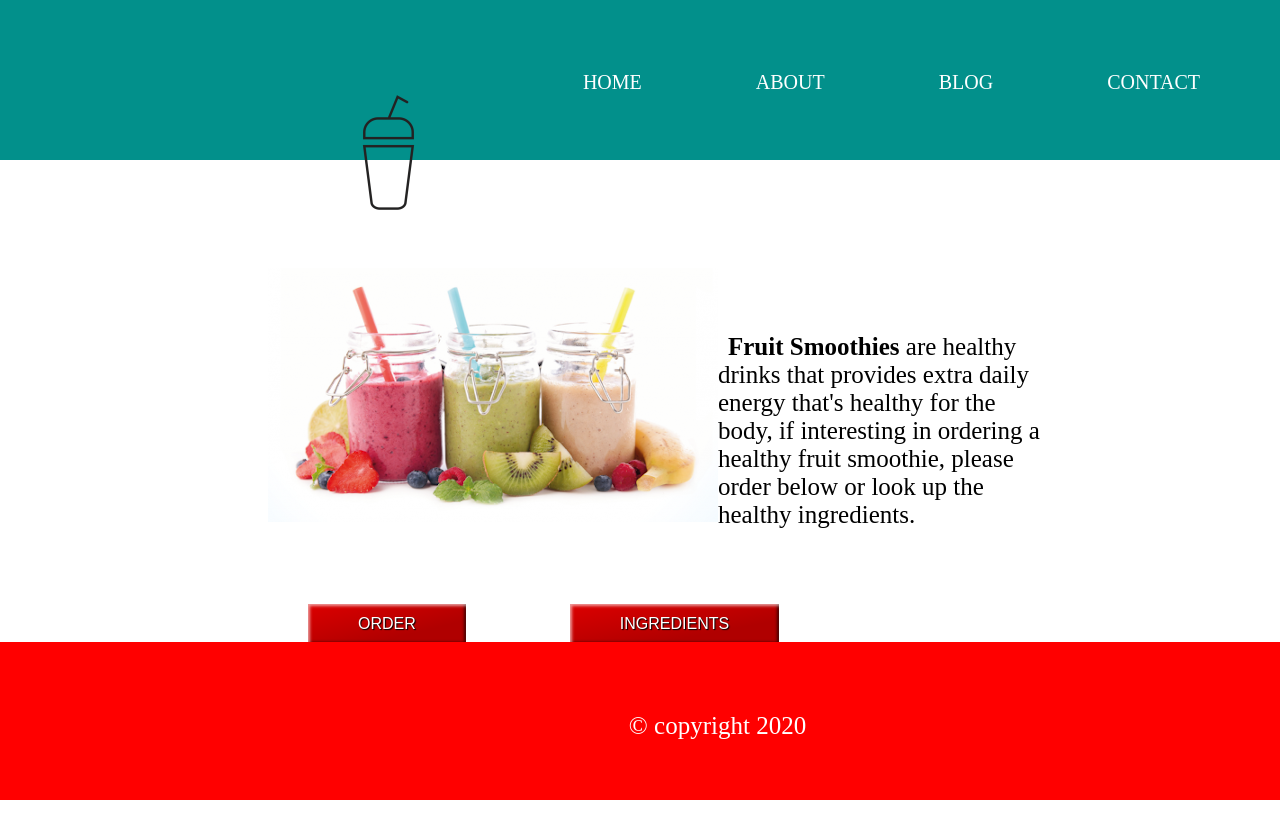
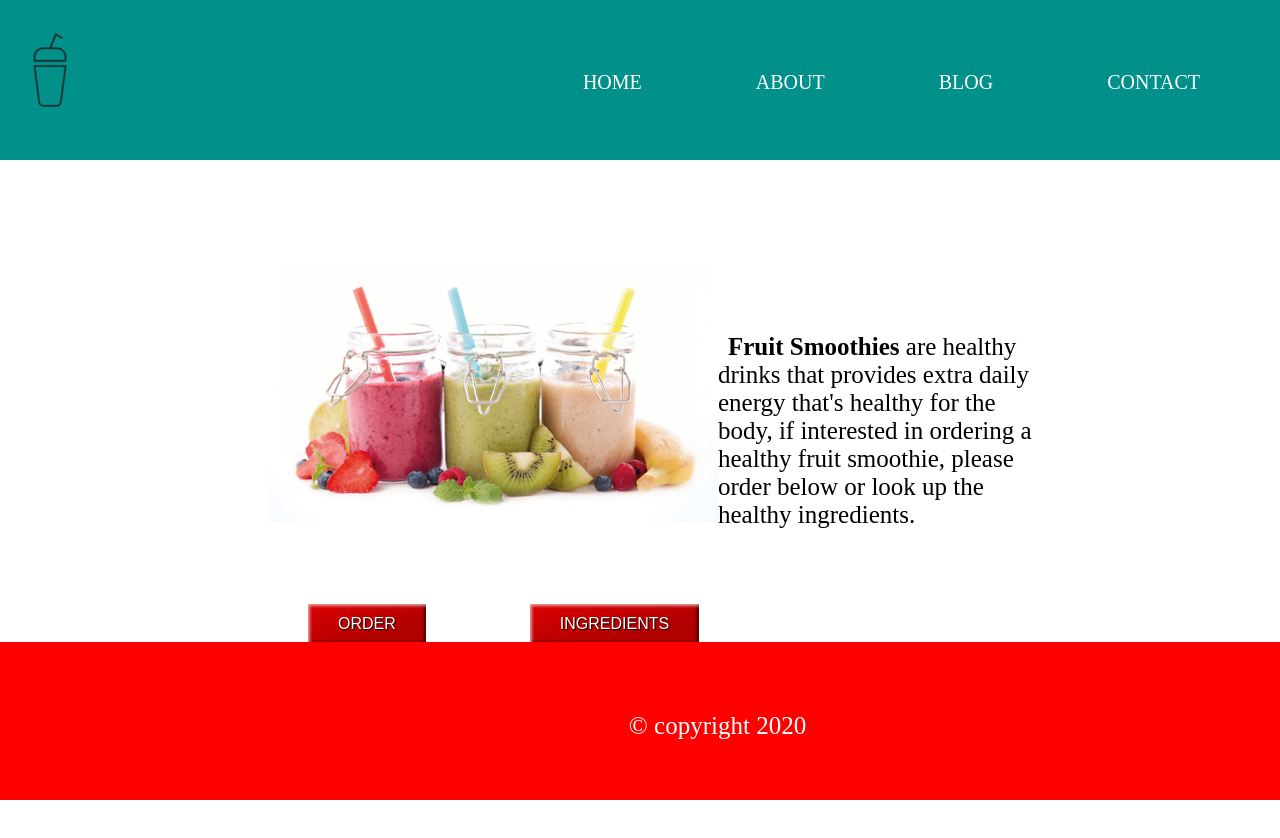
Before and after one commit to paulcjcoding/week3beginnerproject, a plain HTML site: page index.html in a window 1280 px wide. Drawn offline with Linux system fonts and the light colour scheme.

Commit message:
third commit

```diff
--- a/css/main.css
+++ b/css/main.css
@@ -9,6 +9,12 @@ p {
   justify-content: space-between;
 
 }
+.smoothieicon {
+  display: flex;
+  height: 80px;
+  left: 0;
+  position: fixed;
+  top: 20px;
 
 }
 cta {
@@ -24,9 +30,6 @@ cta {
     background-image: transparent;
     float: left;
   }
- smoothieicon {
-   padding: 200px;
- }
 
   nav {
     background: #02908B;
@@ -119,7 +122,7 @@ text-align: right;
 .styled {
   border: 0;
   line-height: 2.5;
-  padding: 0 50px;
+  padding: 0 30px;
   font-size: 1rem;
   margin: 50px;
   text-align: center;
--- a/index.html
+++ b/index.html
@@ -15,7 +15,7 @@
         <header>
 		<nav>
             <div class="smoothieicon">
-            <h1><img src="img/smoothieicon.png"></h1>
+            <img src="img/smoothieicon.png">
             </div>
             <div class="navigation">
 			<ul>
@@ -35,7 +35,7 @@
             </header>
 
         <div class="cta">
-            <p><strong>Fruit Smoothies</strong> are healthy drinks that provides extra daily energy that's healthy for the body, if interesting in ordering a healthy fruit smoothie, please order below or look up the healthy ingredients.</p>
+            <p><strong>Fruit Smoothies</strong> are healthy drinks that provides extra daily energy that's healthy for the body, if interested in ordering a healthy fruit smoothie, please order below or look up the healthy ingredients.</p>
             <!-- <form action="#">
                 <button class="block">Block Button</button><button class="block">Block Button</button>
              </form> -->
```
